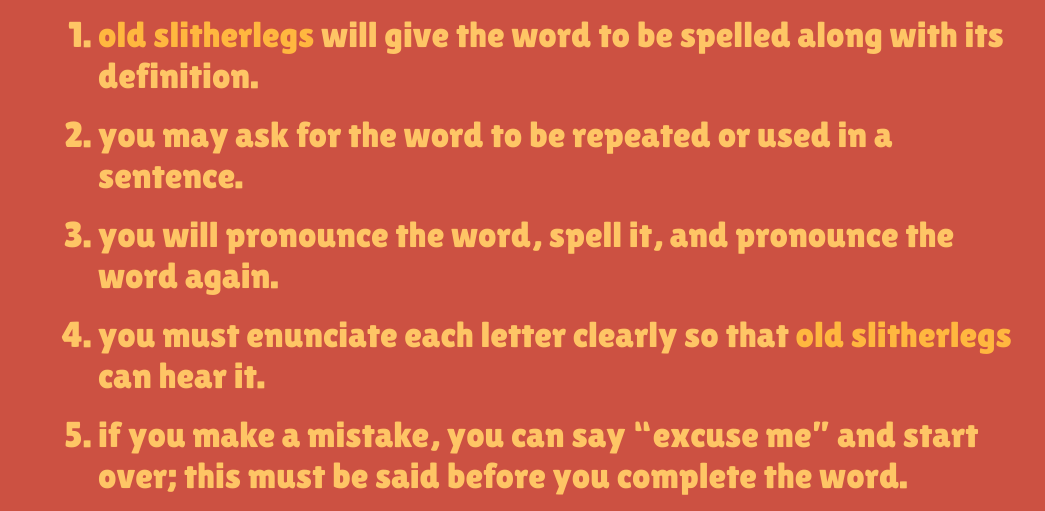
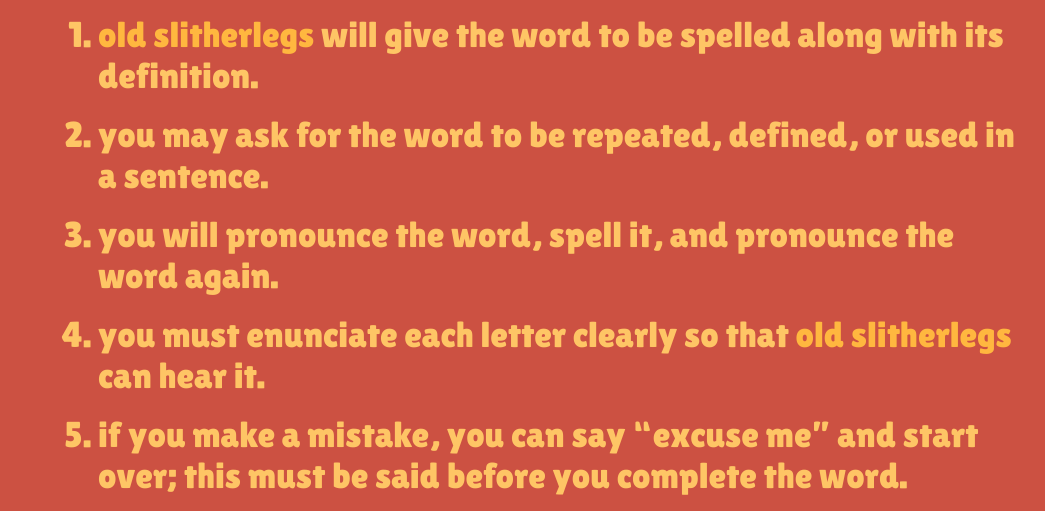
Before and after one commit to novalastix/spelling-bee, a plain HTML site: page rules/index.html in a window 1280 px wide. Shown: the part 254-765 px from the top of the page, without its empty margins (82-1127 px from the left). Drawn offline with nearby package versions, Linux system fonts and the light colour scheme; a web font is replaced by a local one.

Commit message:
, defined,

```diff
--- a/rules/index.html
+++ b/rules/index.html
@@ -25,7 +25,7 @@
             <h1>BEE RULES</h1>
             <ol>
                 <li><em>old slitherlegs</em> will give the word to be spelled along with its definition.</li>
-                <li>you may ask for the word to be repeated or used in a sentence.</li>
+                <li>you may ask for the word to be repeated, defined, or used in a sentence.</li>
                 <li>you will pronounce the word, spell it, and pronounce the word again.</li>
                 <li>you must enunciate each letter clearly so that <em>old slitherlegs</em> can hear it.</li>
                 <li>if you make a mistake, you can say “excuse me” and start over; this must be said before you complete the word.</li>
```
